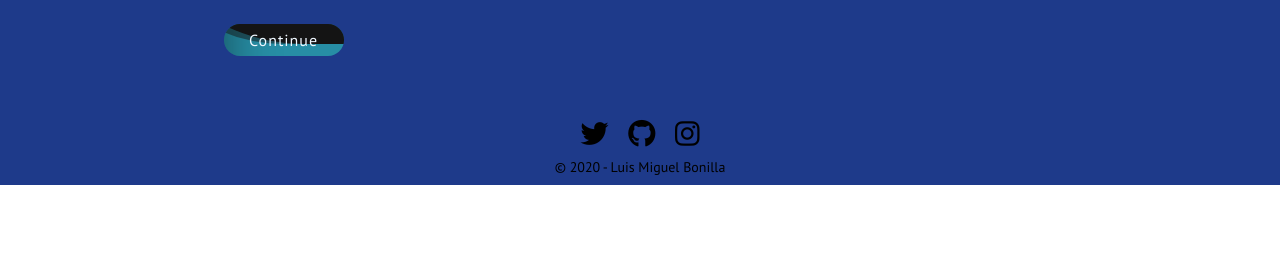
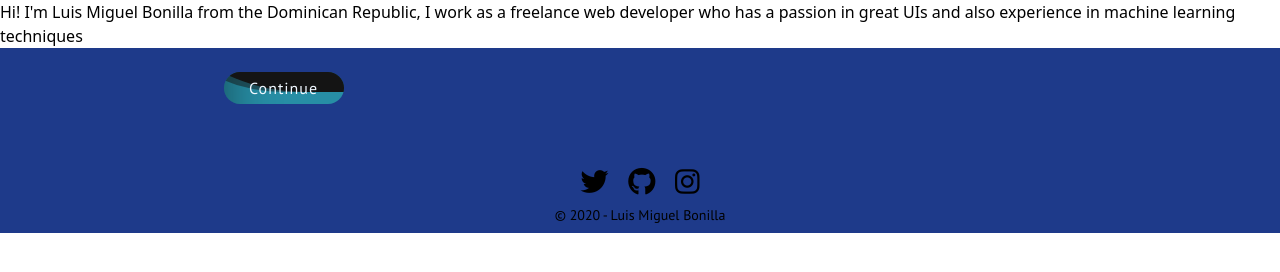
Before and after one commit to Luismi74/luismi74.github.io, a plain HTML site: page index.html in a window 1280 px wide. Drawn offline with nearby package versions, Linux system fonts and the light colour scheme.

Commit message:
Update index.html

```diff
--- a/index.html
+++ b/index.html
@@ -13,7 +13,7 @@
     <body>
 <!-- about me section-->
     <div>
-        <p></p>
+        <p>Hi! I'm Luis Miguel Bonilla from the Dominican Republic, I work as a freelance web developer who has a passion in great UIs and also experience in machine learning techniques </p>
 
     </div>
 
```
